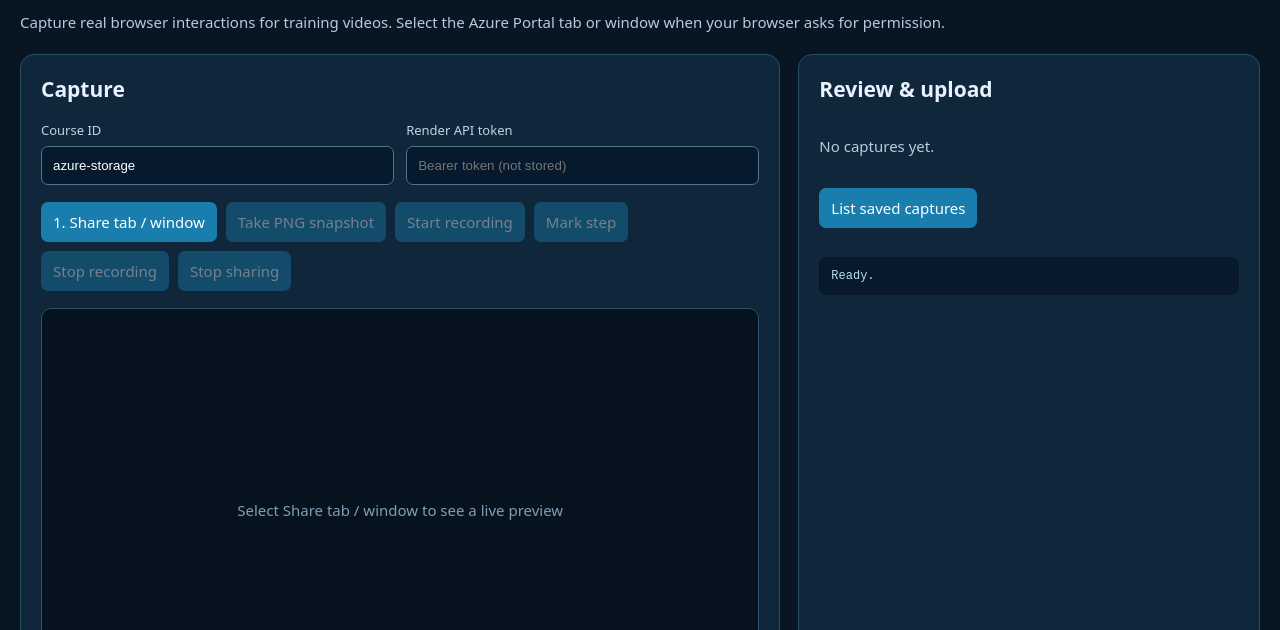
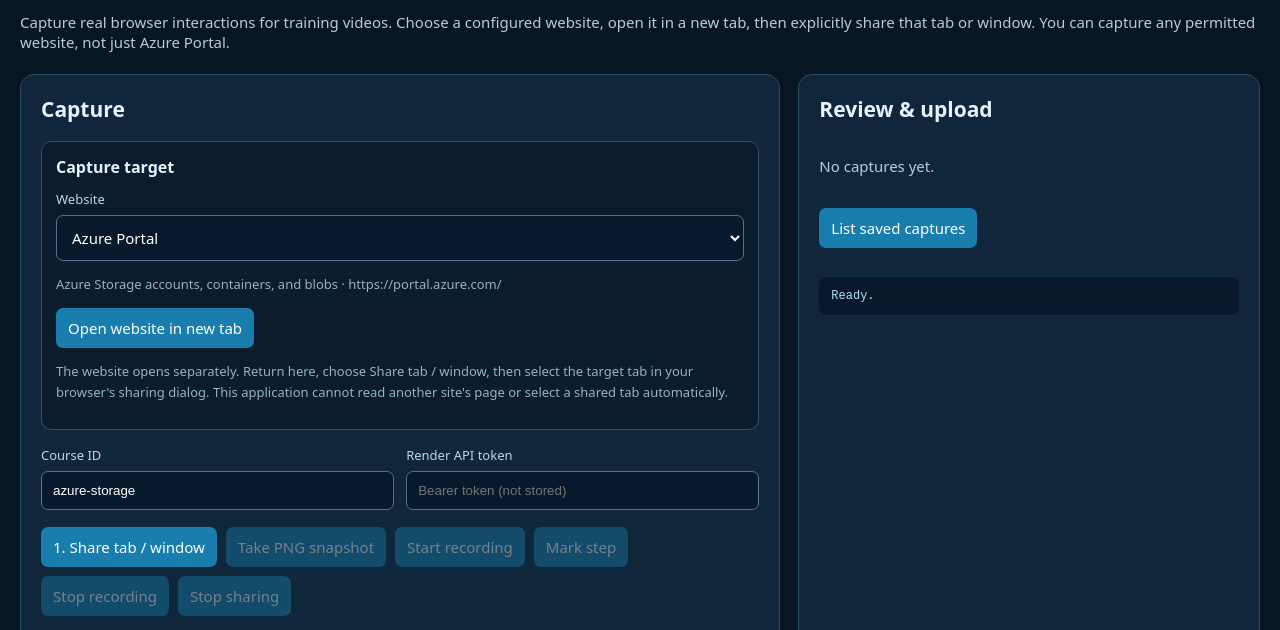
Before and after one commit to edwardjing1998/elearning-hyperframes-openshift, a website: page public/capture-studio/index.html in a window 1280 px wide. Shown: the part 126-756 px from the top of the page. Drawn offline with Linux system fonts and the light colour scheme.

Commit message:
add more websites

```diff
--- a/public/capture-studio/capture.js
+++ b/public/capture-studio/capture.js
@@ -1,5 +1,68 @@
 const $ = id => document.getElementById(id);
 const live = $('live');
+// Sites are configured in public/capture-studio/sites.json. Users may also open a custom HTTPS site.
+const sitesById = new Map();
+function checkedSiteUrl(raw) {
+  const value = String(raw || '').trim();
+  if (!value || value.length > 2048) throw new Error('Enter an HTTPS website URL');
+  let url;
+  try { url = new URL(value); } catch { throw new Error('Enter a valid HTTPS URL'); }
+  if (url.protocol !== 'https:' || !url.hostname || url.username || url.password) {
+    throw new Error('Only HTTPS website URLs without embedded credentials are allowed');
+  }
+  return url.href;
+}
+function selectedSite() {
+  const id = $('target-site').value;
+  if (id === 'custom') return {name:'Custom website',url:checkedSiteUrl($('custom-site-url').value)};
+  const site = sitesById.get(id);
+  if (!site) throw new Error('Select a website first');
+  return {...site,url:checkedSiteUrl(site.url)};
+}
+function updateSelectedSite() {
+  const custom = $('target-site').value === 'custom';
+  $('custom-site-group').hidden = !custom;
+  if (custom) {
+    $('target-description').textContent = 'Enter the HTTPS address of the web application you want to demonstrate.';
+  } else {
+    const site = sitesById.get($('target-site').value);
+    $('target-description').textContent = site ? `${site.description || site.name} · ${site.url}` : 'Select a website.';
+    if (site?.course_id) $('course').value = site.course_id;
+  }
+}
+async function loadCaptureSites() {
+  try {
+    const response = await fetch('/capture-studio/sites.json', {cache:'no-store'});
+    if (!response.ok) throw new Error(`HTTP ${response.status}`);
+    const config = await response.json();
+    if (!Array.isArray(config.sites)) throw new Error('Site configuration must include sites array');
+    const select = $('target-site');
+    select.replaceChildren();
+    for (const item of config.sites) {
+      if (!item || !/^[a-z0-9-]+$/.test(item.id || '') || sitesById.has(item.id) || item.id==='custom') continue;
+      try { checkedSiteUrl(item.url); } catch { continue; }
+      sitesById.set(item.id, item);
+      const opt=document.createElement('option');opt.value=item.id;opt.textContent=item.name || item.id;select.append(opt);
+    }
+    const custom=document.createElement('option');custom.value='custom';custom.textContent='Custom HTTPS website';select.append(custom);
+    updateSelectedSite();
+  } catch (e) {
+    const select=$('target-site');select.replaceChildren();
+    const custom=document.createElement('option');custom.value='custom';custom.textContent='Custom HTTPS website';select.append(custom);
+    updateSelectedSite();
+    status('Website configuration could not be loaded; custom HTTPS URL is still available: '+e.message);
+  }
+}
+$('target-site').addEventListener('change',updateSelectedSite);
+$('open-site').onclick=()=>{
+  try {
+    const site=selectedSite();
+    // Must be called from the click handler to avoid popup blockers.
+    window.open(site.url,'_blank','noopener,noreferrer');
+    status(`Requested a new tab for ${site.name}. If it did not open, allow pop-ups. Return here and explicitly share the target tab/window.`);
+  } catch(e) { status('Cannot open website: '+e.message); }
+};
+loadCaptureSites();
 let stream = null;
 let recorder = null;
 let recorded = [];
@@ -84,7 +147,7 @@ $('start').onclick=()=>{
       if(blob.size) addAsset(blob,'recording',{duration:recordedDuration,markers:lastMarkers});
       status(blob.size?'Recording captured. Review before upload.':'No video captured.');
     };
-    recorder.start(1000);recording=true;updateControls();status('Recording. Type and click normally in the shared Azure Portal tab.');
+    recorder.start(1000);recording=true;updateControls();status('Recording. Type and click normally in the shared website tab/window.');
   } catch(e) { status('Recording failed: '+e.message); }
 };
 $('stop').onclick=()=>{if(recorder?.state==='recording')recorder.stop()};
--- a/public/capture-studio/index.html
+++ b/public/capture-studio/index.html
@@ -2,13 +2,20 @@
 <html lang="en"><head><meta charset="utf-8"><meta name="viewport" content="width=device-width,initial-scale=1">
 <title>HyperFrames Capture Studio</title><link rel="stylesheet" href="/capture-studio/styles.css"></head>
 <body><header><a href="/">HyperFrames</a><span>/ Capture Studio</span></header>
-<main><section class="intro"><h1>Capture Studio</h1><p>Capture real browser interactions for training videos. Select the Azure Portal tab or window when your browser asks for permission.</p></section>
-<div class="columns"><section class="panel"><h2>Capture</h2><div class="fields">
+<main><section class="intro"><h1>Capture Studio</h1><p>Capture real browser interactions for training videos. Choose a configured website, open it in a new tab, then explicitly share that tab or window. You can capture any permitted website, not just Azure Portal.</p></section>
+<div class="columns"><section class="panel"><h2>Capture</h2>
+<div class="site-picker"><h3>Capture target</h3>
+<label for="target-site">Website</label><select id="target-site"><option value="">Loading websites...</option></select>
+<div id="custom-site-group" hidden><label for="custom-site-url">Custom HTTPS website URL</label><input id="custom-site-url" type="url" placeholder="https://example.com/" inputmode="url" spellcheck="false"></div>
+<p id="target-description" class="hint">Select a target website or enter a custom HTTPS URL.</p>
+<div class="actions"><button id="open-site" type="button">Open website in new tab</button></div>
+<p class="hint">The website opens separately. Return here, choose Share tab / window, then select the target tab in your browser's sharing dialog. This application cannot read another site's page or select a shared tab automatically.</p>
+</div><div class="fields">
 <label>Course ID <input id="course" value="azure-storage" pattern="[a-z0-9-]+" required></label>
 <label>Render API token <input id="token" type="password" placeholder="Bearer token (not stored)" autocomplete="off" spellcheck="false"></label></div>
 <div class="actions"><button id="share">1. Share tab / window</button><button id="snapshot" disabled>Take PNG snapshot</button><button id="start" disabled>Start recording</button><button id="mark" disabled>Mark step</button><button id="stop" disabled>Stop recording</button><button id="unshare" disabled>Stop sharing</button></div>
 <div class="preview"><video id="live" autoplay muted playsinline></video><div id="placeholder">Select Share tab / window to see a live preview</div></div>
-<p class="hint">You must manually approve screen sharing. This app does not control Azure Portal or capture passwords automatically. Avoid selecting this Studio tab itself.</p>
+<p class="hint">You must manually approve screen sharing. This app does not automate login or capture passwords. Avoid selecting this Studio tab itself. Review any captured material for secrets before upload.</p>
 </section><section class="panel"><h2>Review & upload</h2><div id="assets" class="assets" aria-live="polite"><p>No captures yet.</p></div><div class="actions"><button id="refresh">List saved captures</button></div><div id="saved" class="saved"></div><pre id="status" role="status">Ready.</pre></section></div>
 <section class="panel narration-panel"><h2>Action-Based Azure Speech Narration</h2>
 <p>Record, press <strong>Mark step</strong> when an action begins, upload the recording, then edit the timestamped narration steps. For an existing saved recording use <strong>Narrate</strong> and set the action timestamps manually.</p>
--- /dev/null
+++ b/public/capture-studio/sites.json
@@ -0,0 +1,26 @@
+{
+  "version": 1,
+  "sites": [
+    {
+      "id": "azure-storage",
+      "name": "Azure Portal",
+      "url": "https://portal.azure.com/",
+      "course_id": "azure-storage",
+      "description": "Azure Storage accounts, containers, and blobs"
+    },
+    {
+      "id": "databricks",
+      "name": "Databricks",
+      "url": "https://www.databricks.com/",
+      "course_id": "databricks",
+      "description": "Databricks platform and workspace tutorials"
+    },
+    {
+      "id": "snowflake",
+      "name": "Snowflake",
+      "url": "https://app.snowflake.com/",
+      "course_id": "snowflake",
+      "description": "Snowflake account and data workflows"
+    }
+  ]
+}
--- a/public/capture-studio/styles.css
+++ b/public/capture-studio/styles.css
@@ -6,3 +6,10 @@
 .narration-preview { margin-top: 10px; padding: 10px; border: 1px solid #496075; border-radius: 8px; }
 .narration-preview audio { width: 100%; margin-top: 8px; }
 .narration-preview small { display: block; margin-top: 5px; }
+
+/* Configurable Capture Studio website picker */
+.site-picker{border:1px solid #34536b;border-radius:10px;padding:14px;margin-bottom:16px;background:#0b1c2d}
+.site-picker h3{margin:0 0 12px;font-size:16px}
+.site-picker select{display:block;width:100%;margin-top:7px;padding:11px;border-radius:7px;border:1px solid #52738b;background:#071a2d;color:#fff;font:inherit}
+.site-picker #custom-site-group{margin-top:12px}
+.site-picker .actions{margin:12px 0 6px}
--- a/server.mjs
+++ b/server.mjs
@@ -158,6 +158,8 @@ http.createServer(async (req,res) => {
     return staticFile(res, path.join(ROOT,'public','capture-studio','capture.js'), 'text/javascript; charset=utf-8');
   if (req.method === 'GET' && route === '/capture-studio/styles.css')
     return staticFile(res, path.join(ROOT,'public','capture-studio','styles.css'), 'text/css; charset=utf-8');
+  if (req.method === 'GET' && route === '/capture-studio/sites.json')
+    return staticFile(res, path.join(ROOT,'public','capture-studio','sites.json'), 'application/json; charset=utf-8');
 
   if (req.method === 'GET' && route === '/composition/index.html') return staticFile(res, path.join(TEMPLATES_DIR,'index.html'), 'text/html; charset=utf-8');
   if (req.method === 'GET' && route === '/composition/kafka-sequence.html') {
```
Also changed, not shown: tests/capture-sites.test.mjs (added, +29 -0 lines).
